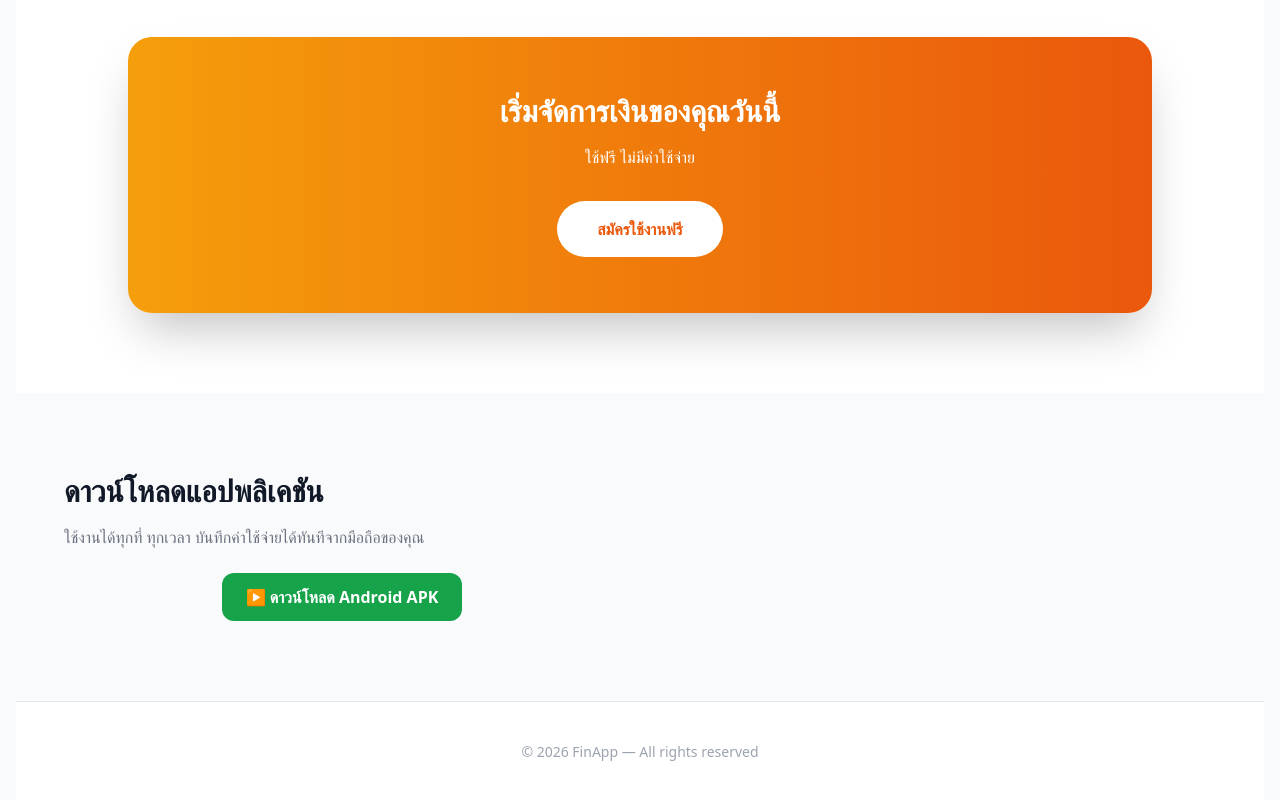
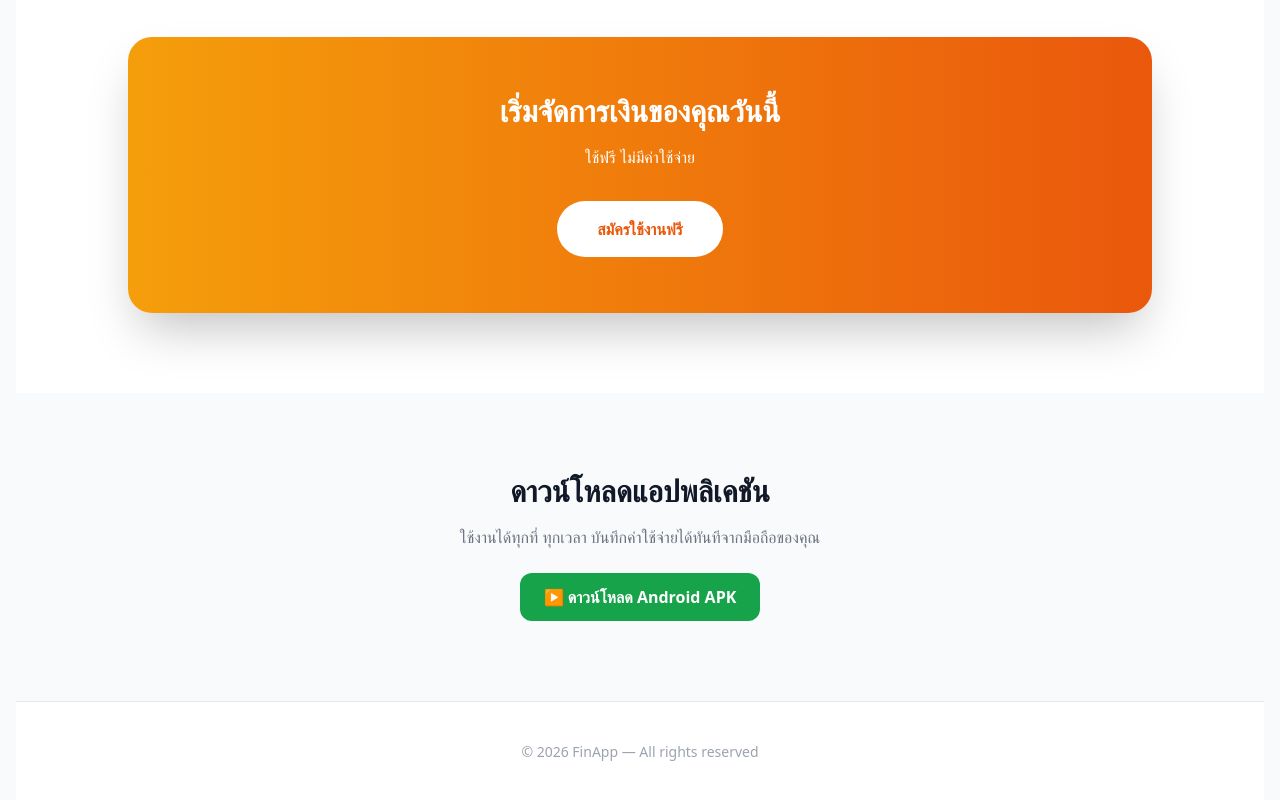
Before and after one commit to kitsanai111/MyFinance, a React (Vite) app in the folder client/: page / in a window 1280 px wide. Shown: the part 2115-2915 px from the top of the page. Built offline with nearby package versions, Linux system fonts and the light colour scheme.

Commit message:
update homepage

```diff
--- a/client/src/pages/HomePage.jsx
+++ b/client/src/pages/HomePage.jsx
@@ -164,7 +164,6 @@ const HomePage = () => {
         </div>
       </section>
 
-      {/* --- CTA --- */}
       <section className="py-20 px-6">
         <div className={`${gradientBg} max-w-5xl mx-auto rounded-3xl p-14 text-center text-white shadow-2xl`}>
           <h2 className="text-3xl font-bold mb-4">เริ่มจัดการเงินของคุณวันนี้</h2>
@@ -178,9 +177,9 @@ const HomePage = () => {
           </button>
         </div>
       </section>
-      {/* --- Download App --- */}
+
       <section className="py-20 px-6 bg-gray-50">
-        <div className="max-w-6xl mx-auto grid md:grid-cols-2 gap-10 items-center">
+        <div className="max-w-3xl mx-auto text-center">
 
           {/* TEXT */}
           <div>
```
